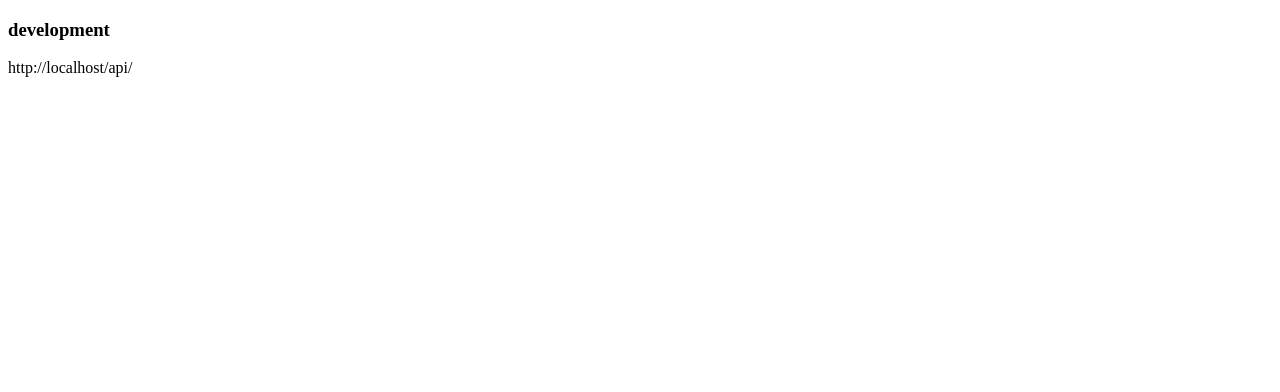
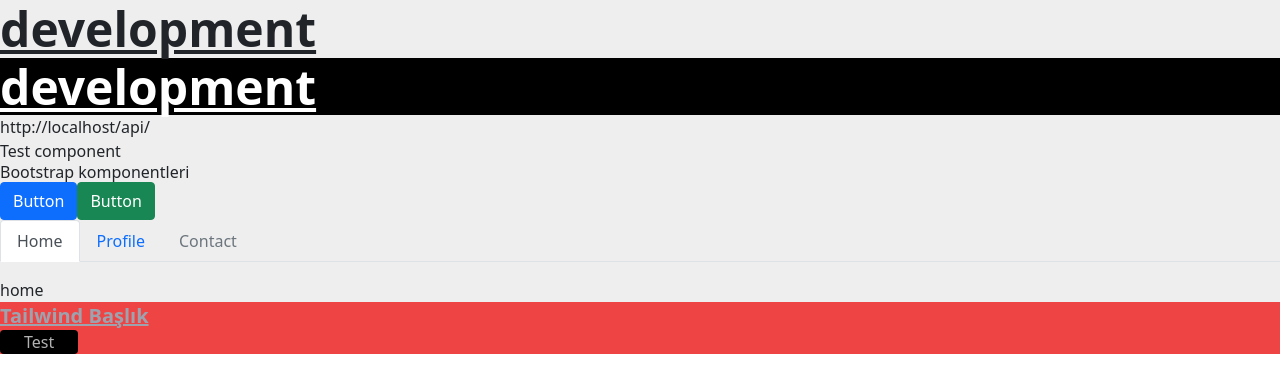
Before and after one commit to MrEmin/tutorial-react-starter-kit, a React (Create React App) app: page / in a window 1280 px wide. Shown: the top 392 px of the page. Built offline with nearby package versions, Linux system fonts and the light colour scheme.

Commit message:
stil işlemleri

```diff
--- /dev/null
+++ b/postcss.config.js
@@ -0,0 +1,6 @@
+module.exports = {
+  plugins: {
+    tailwindcss: {},
+    autoprefixer: {},
+  },
+}
--- a/src/App.css
+++ /dev/null
@@ -1,38 +0,0 @@
-.App {
-  text-align: center;
-}
-
-.App-logo {
-  height: 40vmin;
-  pointer-events: none;
-}
-
-@media (prefers-reduced-motion: no-preference) {
-  .App-logo {
-    animation: App-logo-spin infinite 20s linear;
-  }
-}
-
-.App-header {
-  background-color: #282c34;
-  min-height: 100vh;
-  display: flex;
-  flex-direction: column;
-  align-items: center;
-  justify-content: center;
-  font-size: calc(10px + 2vmin);
-  color: white;
-}
-
-.App-link {
-  color: #61dafb;
-}
-
-@keyframes App-logo-spin {
-  from {
-    transform: rotate(0deg);
-  }
-  to {
-    transform: rotate(360deg);
-  }
-}
--- a/src/App.js
+++ b/src/App.js
@@ -1,7 +1,16 @@
 import { useEffect } from "react";
 import logo from "./logo.svg";
+import Test from "./Test";
+import { Title } from "./Components";
+import Bootstrap from "./Bootstrap";
+import Tailwind from "./Tailwind";
+
+// Module css kullandığımız için bu artık bir objedir.
+import styles from './App.module.css'
+import './tailwind.css';
 
 function App() {
+  console.log(styles);
 
   useEffect(() => {
     if (process.env.NODE_ENV === 'production') {
@@ -14,12 +23,14 @@
   // .env'de daha çok public olan key'leri kullanmalıyız, api url'leri zaten public. Private key'leri env içerisine yazmamalıyız. Bu işlem client side bir işlem olduğu için herkes görebilmektedir.
 
   return (
-    <div className="App">
-      <h3>{process.env.NODE_ENV}</h3> {/* ortam değişkenleri - environment variables*/}
+    <div className={styles.App}>
+      <Title>{process.env.NODE_ENV}</Title> {/* ortam değişkenleri - environment variables*/}
+      <Title theme="dark">{process.env.NODE_ENV}</Title>
 
       <p>
         {process.env.REACT_APP_API_URL}
       </p>
+      <Test/>
 
       {/* production ortramında çalışması için */}
       {process.env.NODE_ENV === "production" && (
@@ -28,6 +39,8 @@
           <img src={logo} alt="" />
         </>
       )}
+      <Bootstrap/>
+      <Tailwind/>
     </div>
   );
 }
--- /dev/null
+++ b/src/App.module.css
@@ -0,0 +1,3 @@
+.App {
+    background: #eee;
+}
--- /dev/null
+++ b/src/Bootstrap.js
@@ -0,0 +1,29 @@
+import { Button, Tabs, Tab } from "react-bootstrap";
+import "bootstrap/dist/css/bootstrap.min.css";
+
+function Bootstrap() {
+  return (
+    <div>
+      <h3>Bootstrap komponentleri</h3>
+      <Button>Button</Button>
+      <Button variant="success">Button</Button>
+      <Tabs
+        defaultActiveKey="home"
+        id="uncontrolled-tab-example"
+        className="mb-3"
+      >
+        <Tab eventKey="home" title="Home">
+          <div>home</div>
+        </Tab>
+        <Tab eventKey="profile" title="Profile">
+          <div>profile</div>
+        </Tab>
+        <Tab eventKey="contact" title="Contact" disabled>
+          <div>contact</div>
+        </Tab>
+      </Tabs>
+    </div>
+  );
+}
+
+export default Bootstrap;
--- /dev/null
+++ b/src/Components.js
@@ -0,0 +1,14 @@
+import styled, {css} from "styled-components"
+
+export const Title = styled.h1`
+    font-size: 3rem;
+    font-weight: 600;
+    text-decoration: underline;
+    ${props => props.theme === 'dark' && css`
+        background: #000;
+        color: #fff;
+        &:hover {
+            background: blue;
+        }
+    `}
+`
--- /dev/null
+++ b/src/Tailwind.js
@@ -0,0 +1,12 @@
+function Tailwind() {
+    return(
+        <div className="bg-red-500">
+            <h3 className="text-xl font-semibold text-gray-400 underline">Tailwind Başlık</h3>
+            <button className="flex items-center bg-black text-white/70 hover:!bg-pink-600 px-4 rounded">
+                Test
+            </button>
+        </div>
+    )
+}
+
+export default Tailwind
--- /dev/null
+++ b/src/Test.js
@@ -0,0 +1,9 @@
+function Test(params) {
+    return (
+        <div className="App">
+            Test component
+        </div>
+    )
+}
+
+export default Test
--- /dev/null
+++ b/src/tailwind.css
@@ -0,0 +1,3 @@
+@tailwind base;
+@tailwind components;
+@tailwind utilities;
--- /dev/null
+++ b/tailwind.config.js
@@ -0,0 +1,9 @@
+module.exports = {
+  content: [
+    "./src/**/*.{js,jsx,ts,tsx}",
+  ],
+  theme: {
+    extend: {},
+  },
+  plugins: [],
+}
```
Also changed, not shown: package.json (+8 -0 lines), 1 other file (tests, documents, lock files or other folders).
